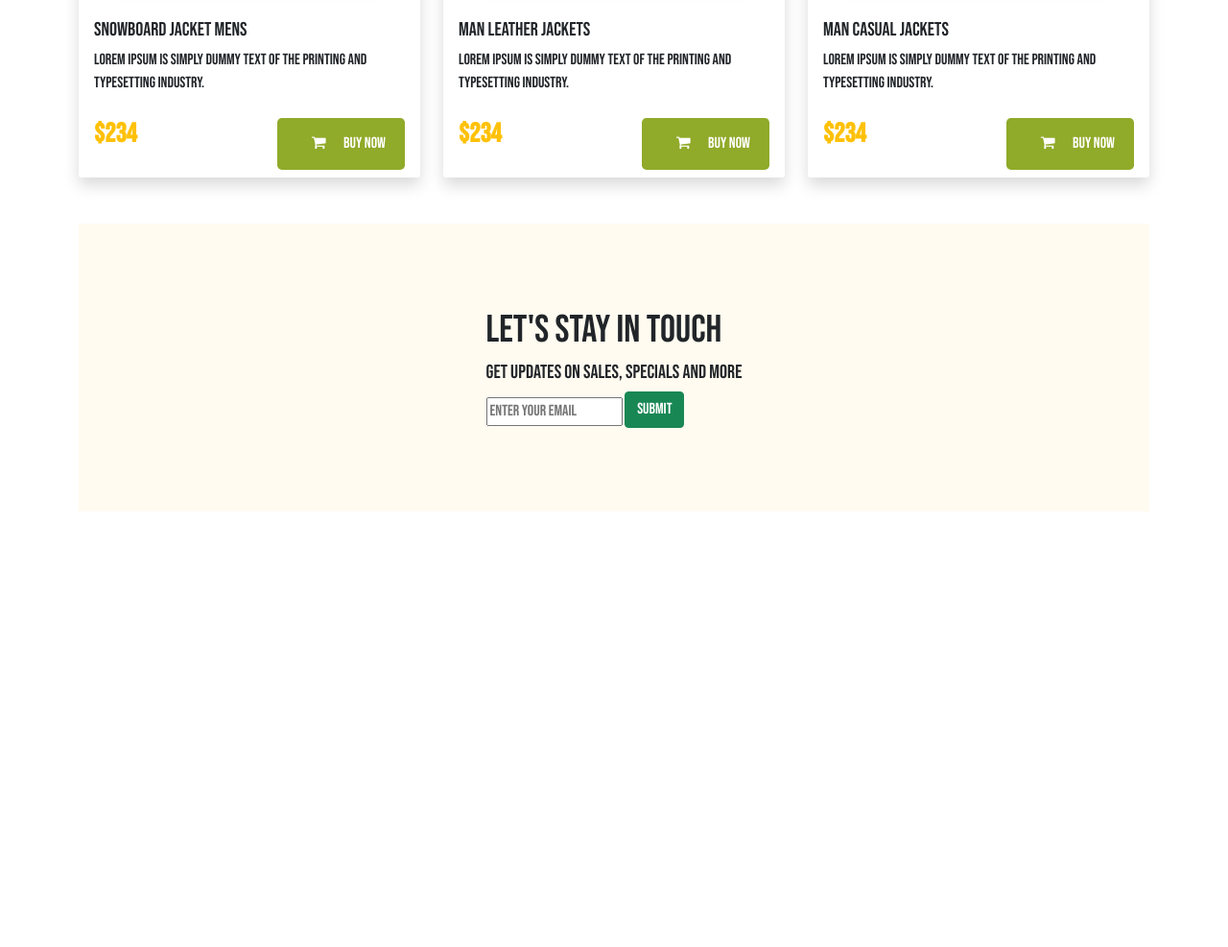
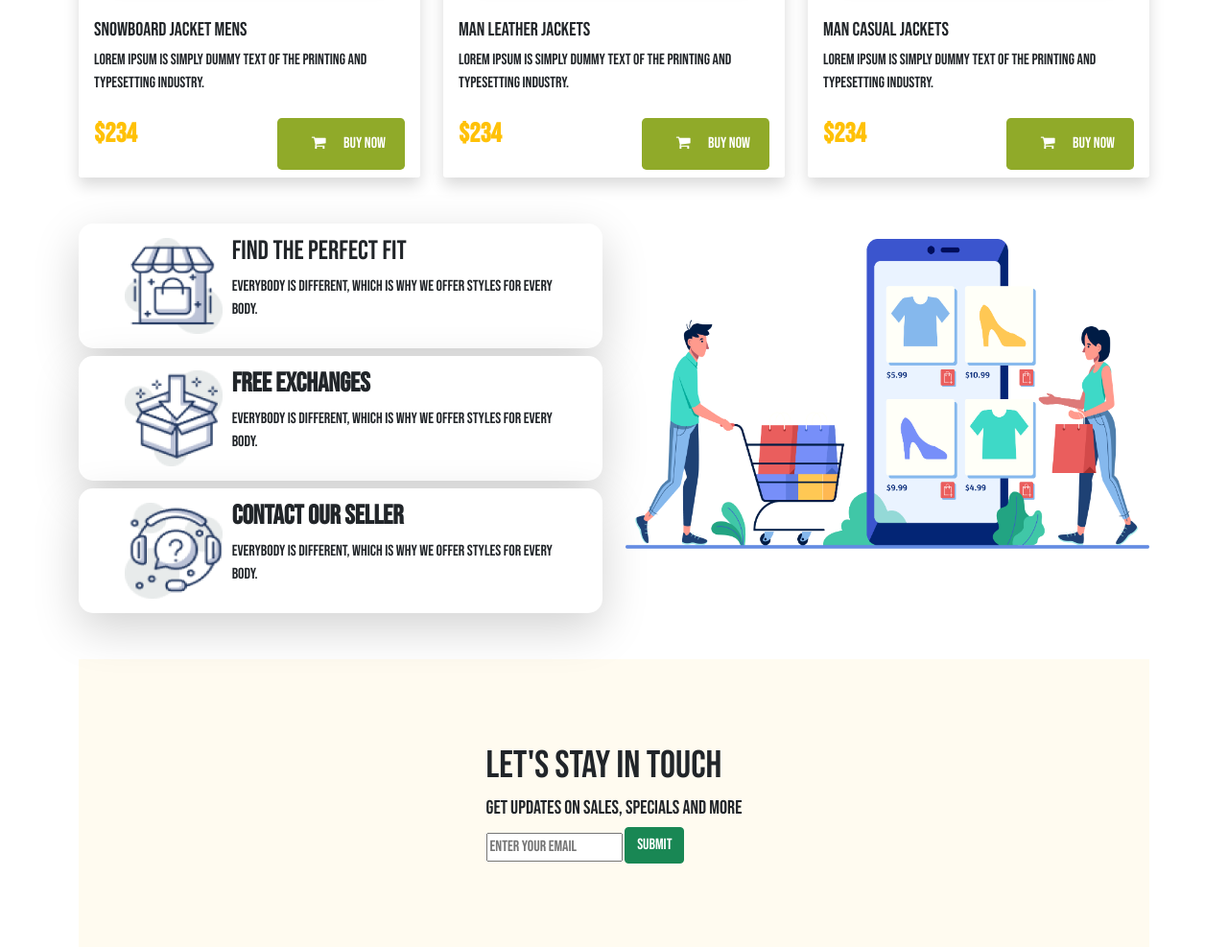
Before and after one commit to shbappi07/penguine-fashion, a plain HTML site: page index.html in a window 1280 px wide. Shown: the part 1875-2862 px from the top of the page at 96% size. Before the commit the page ends 2408 px from the top, so only its background shows below. Drawn offline with Linux system fonts and the light colour scheme.

Commit message:
Final submition of assignment 2 penguine fashion

```diff
--- a/css/style.css
+++ b/css/style.css
@@ -30,3 +30,15 @@ body{
     border: 0;
     background-color: #fff;
 }
+
+.special-box{
+    background-color: #fff;
+    height: 130px;
+    padding: 30px 5px;
+    border-radius: 15px;
+}
+.special-box img{
+    height: 100px;
+    width: 120px;
+    padding-right: 10px;
+}
--- a/index.html
+++ b/index.html
@@ -168,6 +168,46 @@
         </section>
 
     <!-- products section Men jacket End -->
+
+     <!-- last find us section start -->
+     <section class="mt-5">
+      <div class="row">
+          <div class="col-md-6">
+              <div class="d-flex px-5 shadow-lg align-items-center special-box">
+                  <div>
+                      <img src="images/LogonIcon/image 12.png" class="img-fluid" alt="">
+                  </div>
+                  <div>
+                      <h3>Find the Perfect Fit</h3>
+                      <p>Everybody is different, which is why we offer styles for every body.</p>
+                  </div>
+              </div>
+              <div class="d-flex px-5 mt-2 shadow-lg align-items-center special-box">
+                  <div>
+                      <img src="images/LogonIcon/image 13.png" class="img-fluid" alt="">
+                  </div>
+                  <div>
+                      <h3 class="text-dark fw-bold">Free Exchanges</h3>
+                      <p>Everybody is different, which is why we offer styles for every body.</p>
+                  </div>
+              </div>
+              <div class=" d-flex px-5 mt-2 shadow-lg align-items-center special-box">
+                  <div>
+                      <img src="images/LogonIcon/image 14.png" class="img-fluid" alt="">
+                  </div>
+                  <div>
+                      <h3 class="text-dark fw-bold">Contact Our Seller</h3>
+                      <p>Everybody is different, which is why we offer styles for every body.</p>
+                  </div>
+              </div>
+          </div>
+          <div class="col-md-6">
+              <img src="images/LogonIcon/XMLID 1.png" class="img-fluid mt-3" alt="">
+          </div>
+      </div>
+  </section>
+      <!-- last find us section end -->
+
     <!-- Subscribe Start -->
     <section id="subscribe" style="height: 300px;" class="custom-bg-color container mt-5 d-flex justify-content-center align-items-center">
       <div>
@@ -178,7 +218,7 @@
       </div>
     </section>
 
-    <!-- Subscribe Start -->
+    <!-- Subscribe End -->
 
 
 
```
Also changed, not shown: images/LogonIcon/Group 33091.png (deleted), images/LogonIcon/Group 33102.png (deleted), images/LogonIcon/green.png (deleted).
